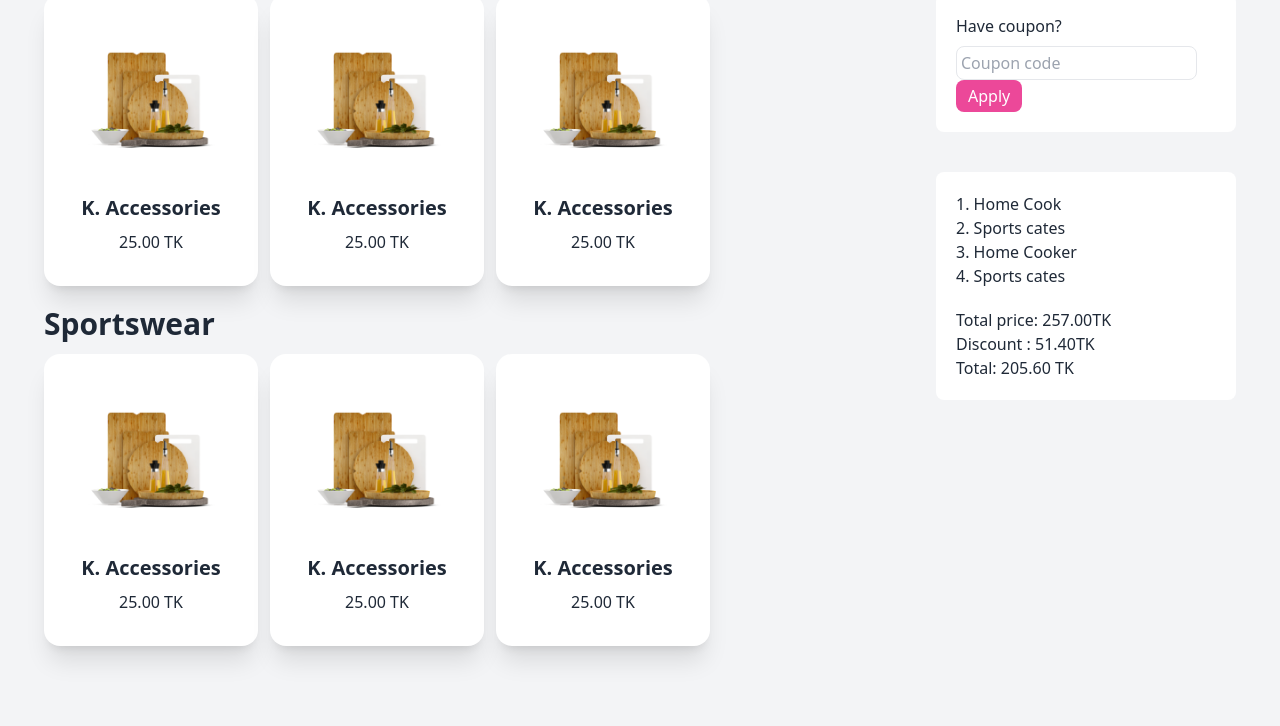
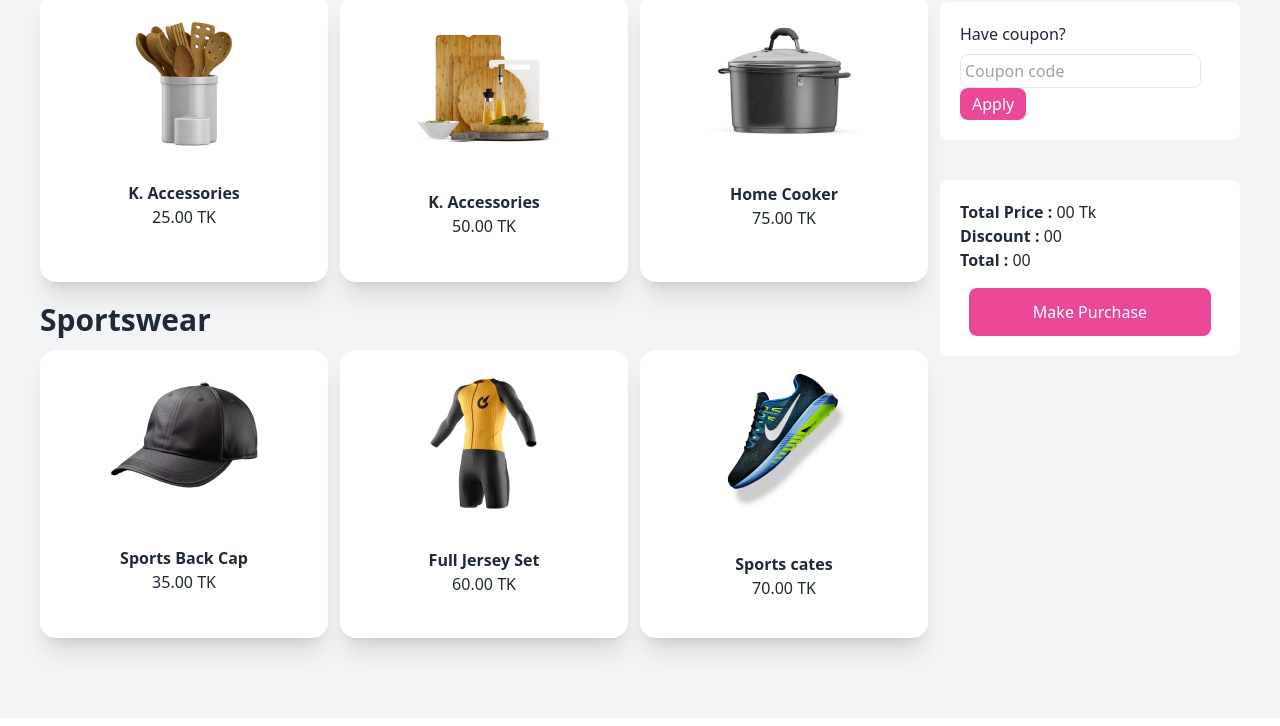
Before and after one commit to sanjidachowdhury/summer-sale, a plain HTML site: page index.html in a window 1280 px wide. Shown: the part 567-1293 px from the top of the page. Drawn offline with nearby package versions, Linux system fonts and the light colour scheme.

Commit message:
added some part

```diff
--- /dev/null
+++ b/JS/first.js
@@ -0,0 +1,67 @@
+let total = 0;
+
+function handleClick(element) {
+    const selectedProductsContainer = document.getElementById('selected-products');
+
+    // Find the h2 element within the clicked card
+    const productTitleElement = element.querySelector('.product-title');
+
+    // Get the inner text of the h2 element
+    const productTitle = productTitleElement.innerText;
+
+    // Create a new list item and add the product title to it
+    const li = document.createElement('li');
+    li.innerText = productTitle;
+
+    // Append the list item to the selected products container
+    selectedProductsContainer.appendChild(li);
+
+
+    // price part------------------------------------------
+
+    const priceElement = element.querySelector('.price-amount')
+    const price = priceElement.innerText
+
+    total = parseInt(total) + parseInt(price)
+
+    //    store value in total price
+
+    const firstTotal = document.getElementById('total').innerText = total;
+
+
+    // Calculate discount and update total price with discount
+    const discountThreshold = 200;
+    const discountPercentage = 0.2; // 20%
+
+    if (total > discountThreshold) {
+        const discountAmount = total * discountPercentage;
+        const discountedTotal = total - discountAmount;
+
+        // Display discount and discounted total
+        const discountElement = document.getElementById('discount');
+        const discountedTotalElement = document.getElementById('discounted-total');
+
+        discountElement.innerText = discountAmount.toFixed(2) + ' TK';
+        discountedTotalElement.innerText = discountedTotal.toFixed(2) + ' TK';
+    } else {
+        // No discount, reset discount and discounted total
+        const discountElement = document.getElementById('discount');
+        const discountedTotalElement = document.getElementById('discounted-total');
+
+        discountElement.innerText = '00.00 TK';
+        discountedTotalElement.innerText = total.toFixed(2) + ' TK';
+    }
+
+    // Enable or disable buttons based on total price
+    const applyButton = document.querySelector('.apply-button');
+    const purchaseButton = document.querySelector('.purchase-button');
+
+    if (total > 0) {
+        applyButton.disabled = false;
+        purchaseButton.disabled = false;
+    } else {
+        applyButton.disabled = true;
+        purchaseButton.disabled = true;
+    }
+
+}
--- a/index.html
+++ b/index.html
@@ -58,53 +58,54 @@
 
     <main class="bg-gray-100 p-10 ">
 
-        <section class="flex mb-5 justify-evenly ">
+        <section class="flex mb-5 ">
 
             <!-- choose options from two row -->
-            <div class="grid grid-rows-2">
+            <div class="grid grid-rows-2 w-3/4 pr-5">
 
                 <!-- 1st row-->
                 <div>
                     <h1 class="font-bold text-3xl mb-3">Kitchenware</h1>
-                    <div class="mb-5 w-3/4 flex border-neutral-950 gap-3">
+                    <div class="mb-5  flex border-neutral-950 gap-3">
 
+                        <!-- first three items -->
+                        <div onclick="handleClick(this)" class="w-72 h-72 bg-base-100 shadow-xl rounded-2xl ">
+                            <img class="mx-auto py-5" src="/images/prod1.png" alt="" srcset="">
+                            <div>
+                                <h2 class="product-title mt-3 text-1xl font-bold text-center">K. Accessories
+                                </h2>
+                                <p class="text-center"><span class="price-amount">25</span>.00 TK</p>
+                            </div>
+                        </div>
 
-                        <div class="card w-72  bg-base-100 shadow-xl">
+                        <div onclick="handleClick(this)" class="w-72 h-72 bg-base-100 shadow-xl rounded-2xl ">
+                            <img class="mx-auto py-5" src="/images/prod2.png" alt="" srcset="">
+                            <div class="text-center">
+                                <h2 class="product-title mt-3 text-1xl font-bold text-center">K. Accessories</h2>
+                                <p class="text-center"><span class="price-amount">50</span>.00 TK</p>
+                            </div>
+                        </div>
+
+                        <div onclick="handleClick(this)" class="w-72 h-72 bg-base-100 shadow-xl rounded-2xl ">
+                            <img class="mx-auto py-5" src="/images/prod3.png" alt="" srcset="">
+                            <div>
+                                <h2 class="product-title mt-3 text-1xl font-bold text-center">Home Cooker</h2>
+                                <p class="text-center"><span class="price-amount">75</span>.00 TK</p>
+                            </div>
+                        </div>
+
+                        <!-- <div onclick="handleClick(this)" class="card w-72  bg-base-100 shadow-xl">
                             <figure class="px-10 pt-10 ">
-                                <img src="/images/prod2.png" alt="Shoes" class="rounded-xl" />
+                                <img src="/images/prod1.png" alt="Shoes" class="rounded-xl" />
                             </figure>
                             <div class="card-body items-center text-center">
                                 <h2 class="card-title">K. Accessories</h2>
 
                                 <div class="card-actions">
-                                    <p>25.00 TK</p>
+                                    <p><span>25</span>.00 TK</p>
                                 </div>
                             </div>
-                        </div>
-                        <div class="card w-72  bg-base-100 shadow-xl">
-                            <figure class="px-10 pt-10 ">
-                                <img src="/images/prod2.png" alt="Shoes" class="rounded-xl" />
-                            </figure>
-                            <div class="card-body items-center text-center">
-                                <h2 class="card-title">K. Accessories</h2>
-
-                                <div class="card-actions">
-                                    <p>25.00 TK</p>
-                                </div>
-                            </div>
-                        </div>
-                        <div class="card w-72  bg-base-100 shadow-xl">
-                            <figure class="px-10 pt-10 ">
-                                <img src="/images/prod2.png" alt="Shoes" class="rounded-xl" />
-                            </figure>
-                            <div class="card-body items-center text-center">
-                                <h2 class="card-title">K. Accessories</h2>
-
-                                <div class="card-actions">
-                                    <p>25.00 TK</p>
-                                </div>
-                            </div>
-                        </div>
+                        </div> -->
 
                     </div>
                 </div>
@@ -113,41 +114,29 @@
                 <!-- 2nd row -->
                 <div>
                     <h1 class="font-bold text-3xl mb-3">Sportswear</h1>
-                    <div class="w-3/4 flex border-neutral-950 gap-3">
-                        <div class="card w-72  bg-base-100 shadow-xl">
-                            <figure class="px-10 pt-10 ">
-                                <img src="/images/prod2.png" alt="Shoes" class="rounded-xl" />
-                            </figure>
-                            <div class="card-body items-center text-center">
-                                <h2 class="card-title">K. Accessories</h2>
+                    <div class=" flex border-neutral-950 gap-3">
 
-                                <div class="card-actions">
-                                    <p>25.00 TK</p>
-                                </div>
+                        <div onclick="handleClick(this)" class="w-72 h-72 bg-base-100 shadow-xl rounded-2xl ">
+                            <img class="mx-auto py-5" src="/images/prod4.png" alt="" srcset="">
+                            <div>
+                                <h2 class="product-title mt-7 text-1xl font-bold text-center">Sports Back Cap</h2>
+                                <p class="text-center"><span class="price-amount">35</span>.00 TK</p>
                             </div>
                         </div>
-                        <div class="card w-72  bg-base-100 shadow-xl">
-                            <figure class="px-10 pt-10 ">
-                                <img src="/images/prod2.png" alt="Shoes" class="rounded-xl" />
-                            </figure>
-                            <div class="card-body items-center text-center">
-                                <h2 class="card-title">K. Accessories</h2>
 
-                                <div class="card-actions">
-                                    <p>25.00 TK</p>
-                                </div>
+                        <div onclick="handleClick(this)" class="w-72 h-72 bg-base-100 shadow-xl rounded-2xl ">
+                            <img class="mx-auto py-5" src="/images/prod5.png" alt="" srcset="">
+                            <div>
+                                <h2 class="product-title mt-3 text-1xl font-bold text-center">Full Jersey Set</h2>
+                                <p class="text-center"><span class="price-amount">60</span>.00 TK</p>
                             </div>
                         </div>
-                        <div class="card w-72  bg-base-100 shadow-xl">
-                            <figure class="px-10 pt-10 ">
-                                <img src="/images/prod2.png" alt="Shoes" class="rounded-xl" />
-                            </figure>
-                            <div class="card-body items-center text-center">
-                                <h2 class="card-title">K. Accessories</h2>
 
-                                <div class="card-actions">
-                                    <p>25.00 TK</p>
-                                </div>
+                        <div onclick="handleClick(this)" class="w-72 h-72 bg-base-100 shadow-xl rounded-2xl ">
+                            <img class="mx-auto py-5" src="/images/prod6.png" alt="" srcset="">
+                            <div>
+                                <h2 class="product-title mt-3 text-1xl font-bold text-center">Sports cates</h2>
+                                <p class="text-center"><span class="price-amount">70</span>.00 TK</p>
                             </div>
                         </div>
 
@@ -157,32 +146,36 @@
             </div>
 
             <!-- purchase side -->
-            <div class="w-1/4 mt-12">
+            <div class="w-1/4 mt-14">
 
                 <div class="rounded-lg  bg-white ">
 
                     <div class="p-5">
                         <p class="font-normal mb-2 ">Have coupon?</p>
                         <input class="border border-inherit p-1 rounded-lg" type="text" placeholder="Coupon code">
-                        <button class="py-1 px-3 bg-pink-500 text-white font-medium rounded-lg">Apply</button>
+                        <button
+                            class="apply-button py-1 px-3 bg-pink-500 text-white font-medium rounded-lg ">Apply</button>
                     </div>
 
                 </div>
 
+
                 <div class="mt-10 rounded-lg  bg-white">
+                    <div id="selected-products">
+
+                    </div>
 
                     <div class="p-5">
-                        <ul class="mb-5">
-                            <li>1. Home Cook </li>
-                            <li>2. Sports cates</li>
-                            <li>3. Home Cooker</li>
-                            <li>4. Sports cates</li>
-                        </ul>
 
-
-                        <p>Total price: 257.00TK</p>
-                        <p> Discount : 51.40TK</p>
-                        <p> Total: 205.60 TK</p>
+                        <p><span class="text-1xl font-bold">Total Price : </span><span id="total">00 </span>Tk</p>
+                        <p><span class="text-1xl font-bold"> Discount : </span> <span id="discount">00</span></p>
+                        <p><span class="text-1xl font-bold">Total : </span><span id="discounted-total">00</span>
+                        </p>
+                        <div class="flex items-center justify-center">
+                            <button
+                                class="purchase-button mt-4 py-3 px-16 bg-pink-500 text-white font-medium rounded-lg ">Make
+                                Purchase</button>
+                        </div>
                     </div>
 
 
@@ -192,139 +185,22 @@
         </section>
 
 
-
-
-
-
-        <!-- left side card section -->
+        <!-- practice -->
         <!-- <section>
-            <section class="grid grid-cols-3 gap-5 mt-28 mb-28 mx-auto "> -->
-
-
-        <!-- 1st card -->
-
-        <!-- <div class="card w-72 bg-base-100 shadow-xl">
-
-                    <figure class="px-10 pt-10 ">
-                        <img class="" src="/images/prod1.png" alt="Shoes" class="rounded-xl" />
-                    </figure>
-
-                    <div class="card-body items-center text-center">
-                        <h2 class="card-title">K. Accessories</h2>
-
-                        <div class="card-actions">
-                            <p>39.00 Tk</p>
-                        </div>
-                    </div>
-                </div> -->
-
-        <!-- 2nd card -->
-        <!-- <div class="card w-72  bg-base-100 shadow-xl">
-                    <figure class="px-10 pt-10 ">
-                        <img src="/images/prod2.png" alt="Shoes" class="rounded-xl" />
-                    </figure>
-                    <div class="card-body items-center text-center">
-                        <h2 class="card-title">K. Accessories</h2>
-
-                        <div class="card-actions">
-                            <p>25.00 TK</p>
-                        </div>
-                    </div>
-                </div> -->
-
-        <!-- 3rd card -->
-        <!-- <div class="card w-72 bg-base-100 shadow-xl">
-                    <figure class="px-10 pt-10 ">
-                        <img src="/images/prod3.png" alt="Shoes" class="rounded-xl" />
-                    </figure>
-                    <div class="card-body items-center text-center">
-                        <h2 class="card-title">Home Cooker</h2>
-
-                        <div class="card-actions">
-                            <p>49.00 TK</p>
-                        </div>
-                    </div>
-                </div> -->
-
-
-        <!-- </section> -->
-
-        <!-- <section class="grid grid-cols-3 gap-5 mt-28 mb-28 mx-auto "> -->
-
-
-        <!-- 1st card -->
-
-        <!-- <div class="card w-72 bg-base-100 shadow-xl">
-
-            <figure class="px-10 pt-10 ">
-                <img class="" src="/images/prod1.png" alt="Shoes" class="rounded-xl" />
-            </figure>
-
-            <div class="card-body items-center text-center">
-                <h2 class="card-title">K. Accessories</h2>
-
-                <div class="card-actions">
-                    <p>39.00 Tk</p>
+            <div onclick="handleClick(this)" class="w-52 h-72 bg-base-100 shadow-xl rounded-2xl ">
+                <img class=" ml-10 py-5" src="/images/prod1.png" alt="" srcset="">
+                <div>
+                    <h2 id="product-title" class="mt-3 text-1xl font-bold text-center">K. Accessories</h2>
+                    <p class="text-center">25.00 TK</p>
                 </div>
             </div>
-        </div> -->
-
-        <!-- 2nd card -->
-        <!-- <div class="card w-72  bg-base-100 shadow-xl">
-            <figure class="px-10 pt-10 ">
-                <img src="/images/prod2.png" alt="Shoes" class="rounded-xl" />
-            </figure>
-            <div class="card-body items-center text-center">
-                <h2 class="card-title">K. Accessories</h2>
-
-                <div class="card-actions">
-                    <p>25.00 TK</p>
-                </div>
-            </div>
-        </div> -->
-
-        <!-- 3rd card -->
-        <!-- <div class="card w-72 bg-base-100 shadow-xl">
-            <figure class="px-10 pt-10 ">
-                <img src="/images/prod3.png" alt="Shoes" class="rounded-xl" />
-            </figure>
-            <div class="card-body items-center text-center">
-                <h2 class="card-title">Home Cooker</h2>
-
-                <div class="card-actions">
-                    <p>49.00 TK</p>
-                </div>
-            </div>
-        </div> -->
-
-
-
-
-        <!-- right side  -->
-        <!-- <section class="grid grid-rows-2 bg-orange-300">
-            <div>
-                <p>Have coupon?</p>
-                <input type="text" placeholder="Coupon code">
-                <button>Apply</button>
-            </div>
-            <div>
-                <p> 1. Home Cooker
-                    2. Sports cates
-                    3. Home Cooker
-                </p>
-
-                <p>Total price: 257.00TK
-                    Discount : 51.40TK
-                    Total: 205.60 TK
-                </p>
-            </div>
-
-            <button>Make Purchase</button>
-
         </section> -->
 
     </main>
 
+
+
+    <script src="JS/first.js"></script>
 </body>
 
 </html>
```
